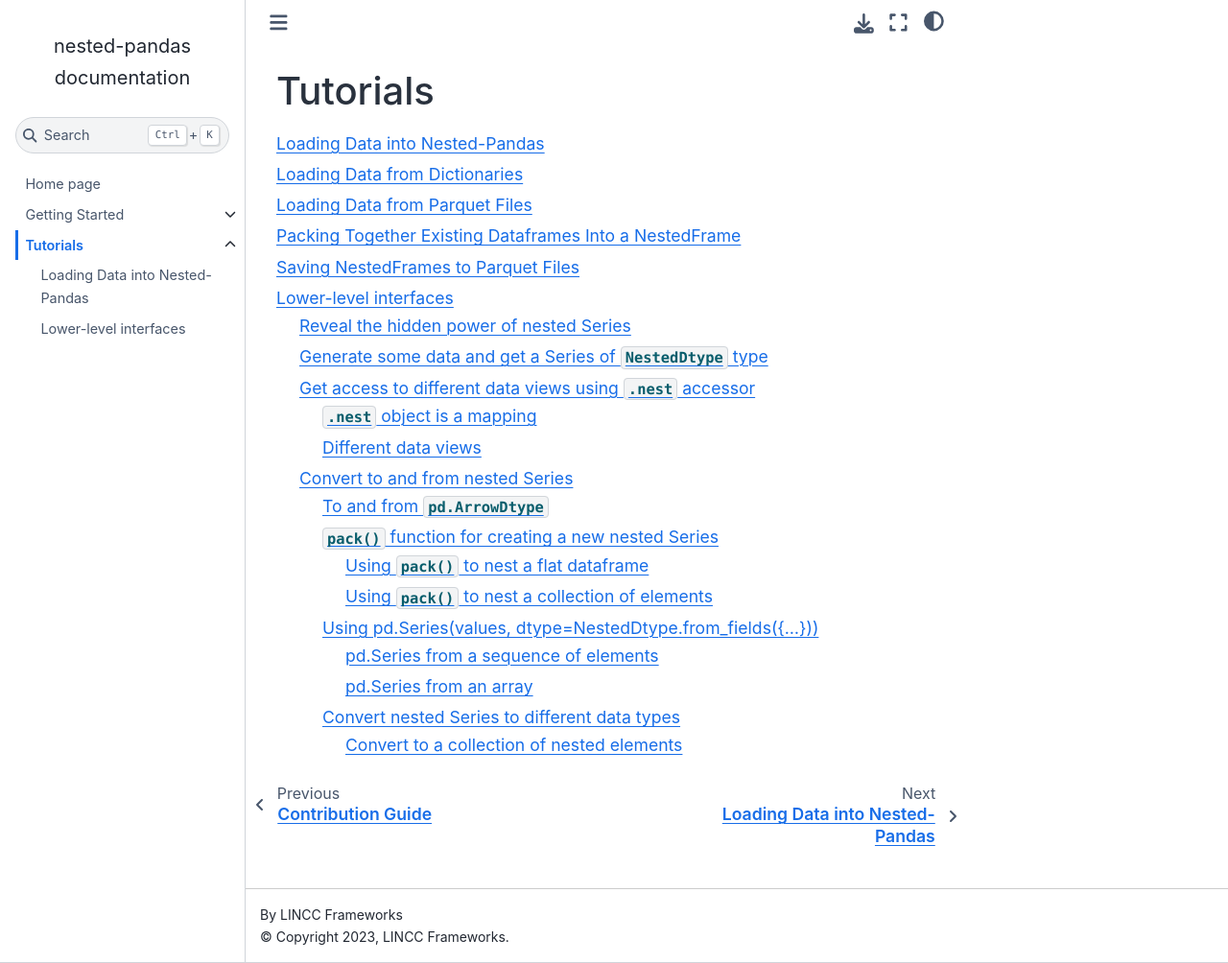
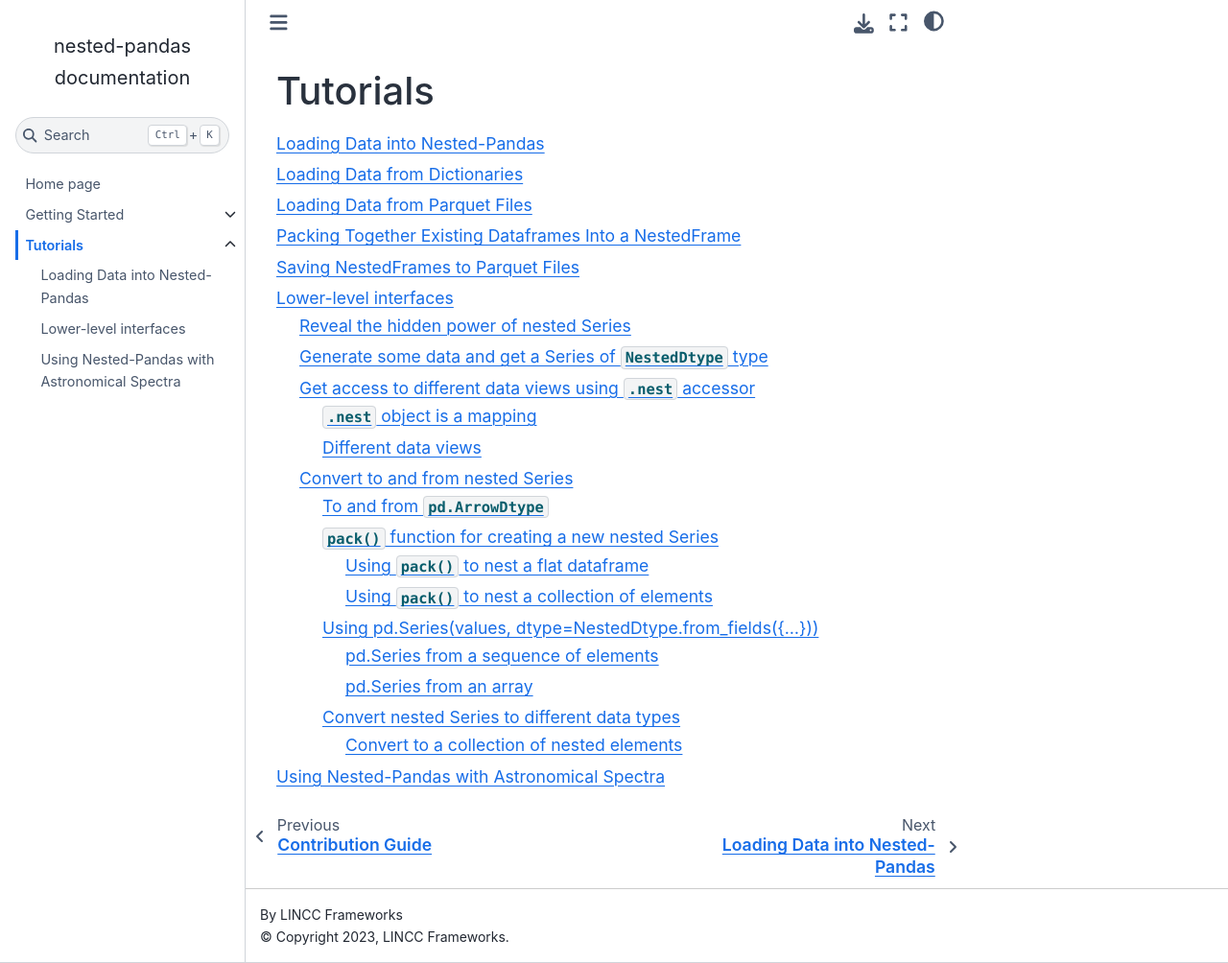
Before and after one commit to lincc-frameworks/nested-pandas, a Sphinx documentation site: the page built from docs/tutorials.rst, in a window 1280 px wide and 1004 px high. Shown: the whole window at 96% size. Built offline with Sphinx 7.4.7 and the Sphinx Book theme 1.1.4, drawn with Linux system fonts in a browser that asks for light colours; pages that are not in the unit, such as notebooks, are missing from menus.

Commit message:
add SDSS spectra notebook

```diff
--- a/docs/requirements.txt
+++ b/docs/requirements.txt
@@ -8,3 +8,5 @@ sphinx
 sphinx-autoapi
 sphinx-copybutton
 sphinx-book-theme
+astroquery
+astropy
--- a/docs/tutorials.rst
+++ b/docs/tutorials.rst
@@ -5,3 +5,4 @@ Tutorials
 
     Loading Data into Nested-Pandas <tutorials/data_loading_notebook>
     Lower-level interfaces <tutorials/low_level.ipynb>
+    Using Nested-Pandas with Astronomical Spectra <tutorials/nested_spectra.ipynb>
```
Also changed, not shown: docs/tutorials/nested_spectra.ipynb (added).
